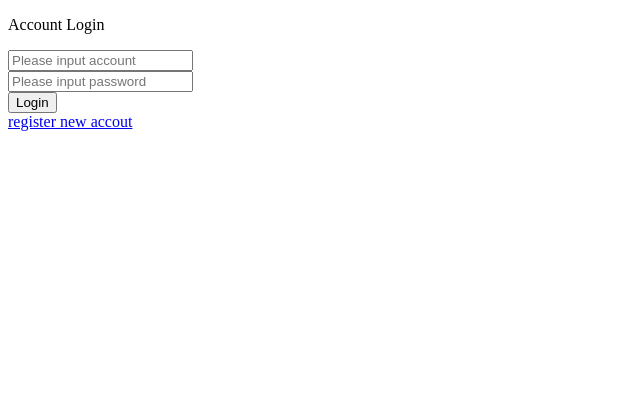
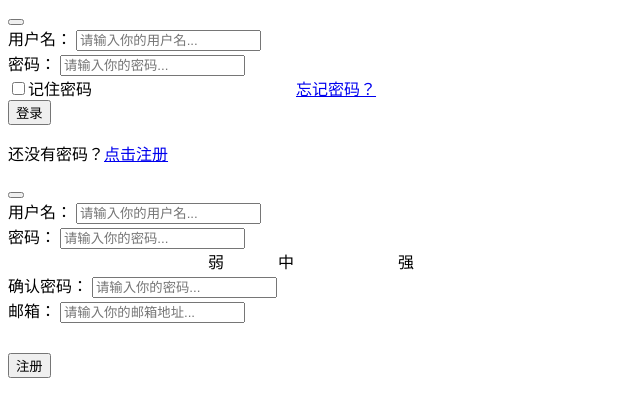
Before and after one commit to yf999573/Project, a Django app: template templates/login.html in a window 1280 px wide. Shown: the top 417 px of the page, without its empty margins (0-640 px from the left). Run offline with Django 3.2, Linux system fonts and the light colour scheme; the template is opened without the code that fills it, so the values that code supplies are empty.

Commit message:
update for login and resister

```diff
--- a/templates/login.html
+++ b/templates/login.html
@@ -5,27 +5,73 @@
     <title>welcome login</title>
 </head>
 <body>
-    <p>Account Login </p>
+    <!--登陆窗口-->
+    <div id="corInsertHref" class="corInsertHref">
+    <div class="row">
+        <div class="col-lg-10"></div>
+        <div class="col-lg-2"  ><button type="button" id="cBtn" class="btn btn-default btn-sm btn-info">
+            <span class="glyphicon glyphicon-remove" ></span></button></div>
+    </div>
+    <form role="form" action="" method="post" value="from2" enctype="multipart/form-data">
+        <div class="form-group">
+            <label for="exampleInputEmail1">用户名：</label>
+            <input type="text" name="username"  class="form-control" id="exampleInputEmail1" placeholder="请输入你的用户名...">
+        </div>
+        <div class="form-group">
+            <label for="exampleInputPassword1">密码：</label>
+            <input type="password" name="password"  class="form-control" id="exampleInputPassword1" placeholder="请输入你的密码...">
+        </div>
+        <div class="form-group checkbox">
+            <label>
+                <input type="checkbox">记住密码
+            </label>
 
-    {% if errors %}
-        <li>
-            {% for error in errors %}
-             <p style="color: red;">
-                Please correct the error: {{error}} below.
-             </p>
-              {% endfor %}
-        </li>
-    {% endif %}
+            <a href="#" style="margin-left: 200px">忘记密码？</a>
+        </div>
 
-    <form action="" method="post">
-        <input type = 'text' placeholder="Please input account" name="account">
-       <br>
+        <input type="submit" value="登录" class="btn btn-info btn-block"/>
 
-        <input type = 'password' placeholder="Please input password" name="password">
-        <br>
-        <input type = 'submit' placeholder="Login" value="Login">
-        <br>
-        <a href="/account/register">register new accout</a>
+        <div class="form-group">
+            <p class="help-block">还没有密码？<a href="#2" id="btnlogon2">点击注册</a></p>
+        </div>
     </form>
+   </div>
+   <div id="corBackground" class="corBackground"></div>
+    <!--注册窗口-->
+    <div id="corInsertHref2" class="corInsertHref">
+        <div class="row">
+            <div class="col-lg-10"></div>
+            <div class="col-lg-2"  ><button type="button" id="cBtn2" class="btn btn-default btn-sm btn-info">
+                <span class="glyphicon glyphicon-remove" ></span></button></div>
+        </div>
+        <form role="form" form action = '' method = 'post' value="from2" enctype="multipart/form-data">
+            <div class="form-group">
+                <label for="exampleInputEmail1">用户名：</label>
+                <input type="text" name="username" class="form-control" id="exampleInputEmail2" placeholder="请输入你的用户名..." onblur="blurName(this.value);">
+                <span id="checkName" class="checkName"></span>
+            </div>
+            <div class="form-group">
+                <label for="exampleInputPassword1">密码：</label>
+                <input type="password" name="password1" class="form-control" id="exampleInputPassword2" placeholder="请输入你的密码..." onblur="blurPwd(this.value);">
+                <span id="checkPwd" class="checkPwd"></span>
+                <div  style="margin-left: 200px"><span class="pwdstrength" id="ruo">弱</span>
+                <span class="pwdstrength" id="zhong" style="margin-left: 50px">中</span>
+                <span class="pwdstrength" id="qiang" style="margin-left: 100px">强</span></div>
+            </div>
+            <div class="form-group">
+                <label for="exampleInputPassword1">确认密码：</label>
+                <input type="password" name="password2" class="form-control" id="exampleInputPassword3" placeholder="请输入你的密码..." onblur="blurPwdOk(this.value)">
+                <span id="checkOk" class="checkOk"></span>
+            </div>
+
+            <div class="form-group">
+                <label for="exampleInputPassword1">邮箱：</label>
+                <input type="email" name="email" class="form-control" id="exampleInputPassword3" placeholder="请输入你的邮箱地址..." onblur="blurPwdOk(this.value)">
+            </div>
+               <input type="submit" value="注册"  class="btn btn-info btn-block" style="margin-top: 30px"/>
+        </form>
+    </div>
+    <div id="corBackground2" class="corBackground"></div>
+
 </body>
 </html>
```
Also changed, not shown: SEproject/views.py (+53 -41 lines).
